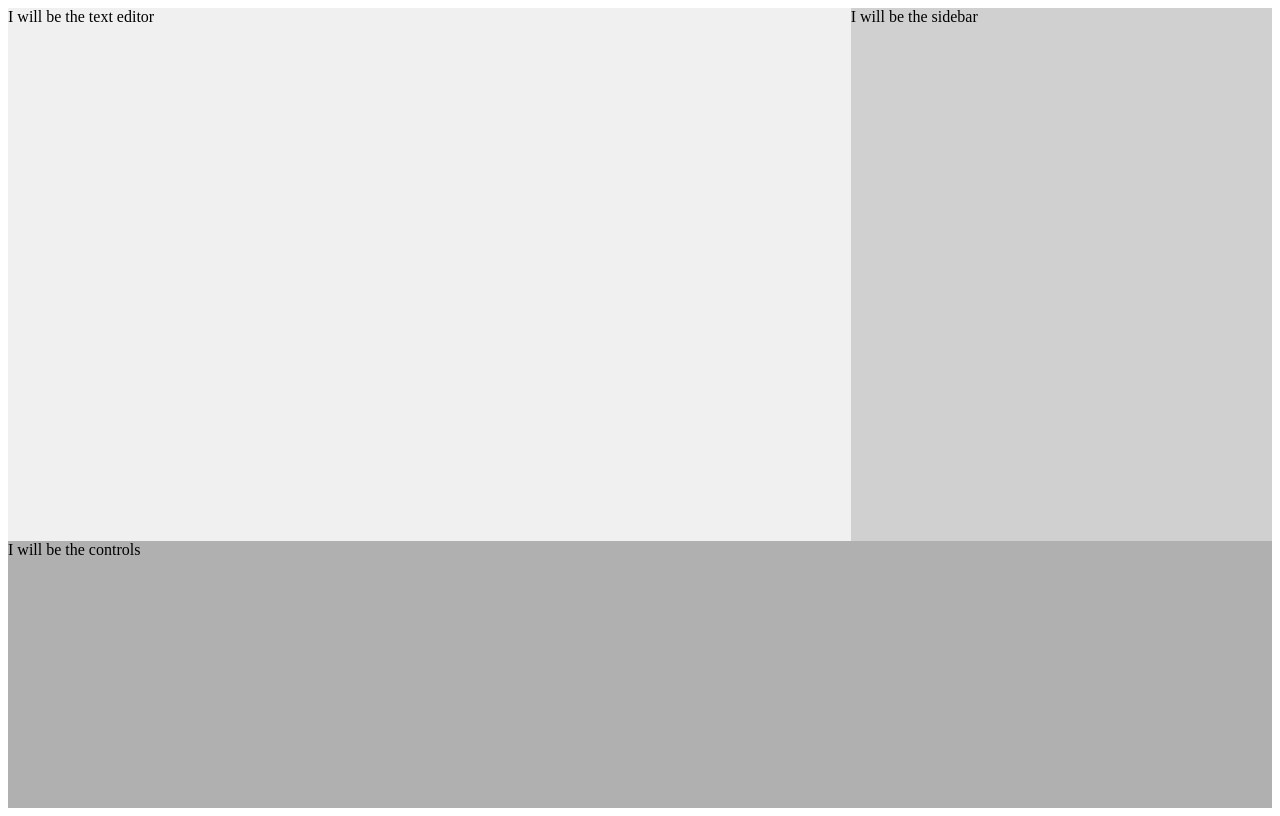
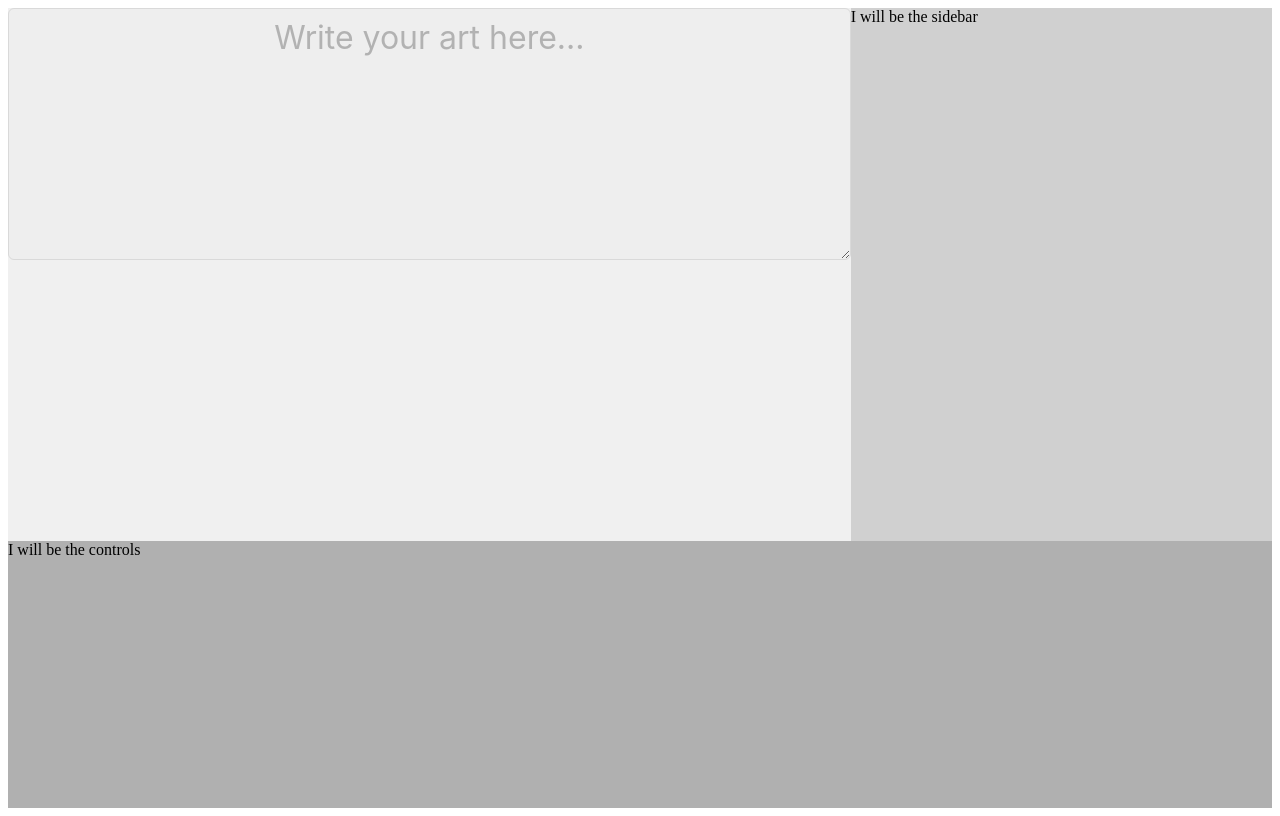
Before and after one commit to DomenicoSacco94/haiku-generator, a React (Vite) app: page / in a window 1280 px wide. Built offline with nearby package versions, Linux system fonts and the light colour scheme.

Commit message:
implementing syllable counting logic

```diff
--- a/package.json
+++ b/package.json
@@ -10,8 +10,10 @@
     "preview": "vite preview"
   },
   "dependencies": {
+    "antd": "^5.23.2",
     "react": "^18.3.1",
-    "react-dom": "^18.3.1"
+    "react-dom": "^18.3.1",
+    "syllables": "^2.2.0"
   },
   "devDependencies": {
     "@eslint/js": "^9.17.0",
--- a/src/App.css
+++ b/src/App.css
@@ -12,6 +12,29 @@
 .text-editor {
   flex: 2;
   background-color: #f0f0f0;
+  height: 100%;
+
+}
+
+.poem-area {
+  display: flex;
+  flex-direction: column;
+  height: 100%;
+
+}
+
+.poem-text-area {
+  flex: 1;
+  background-color: #eeeeee;
+  text-align: center;
+  font-size: 2em;
+}
+
+.poem-display-area {
+  flex: 1;
+  text-align: center;
+  padding: 20px;
+  font-size: 2em;
 }
 
 .side-bar {
--- a/src/components/TextEditor.tsx
+++ b/src/components/TextEditor.tsx
@@ -1,5 +1,70 @@
+import '../App.css';
+import TextArea from "antd/lib/input/TextArea";
+import {ChangeEvent, useState} from "react";
+import syllables from 'syllables';
+
 function TextEditor() {
-    return <span> I will be the text editor </span>
+    const [text, setText] = useState('');
+
+    const handleTextChange = (e: ChangeEvent<HTMLTextAreaElement>) => {
+        setText(e.target.value);
+    };
+
+    const getAnnotatedText = (text: string) => {
+        if (text.trim() === '') return null
+        const lines = text.split('\n'); // Split text into lines
+        return lines.map((line, lineIndex) => {
+            const words = line.split(/\s+/); // Split line into words
+            let totalSyllables = 0;
+
+            // Annotate each word with its syllable count
+            const annotatedWords = words.map((word, wordIndex) => {
+                if (word.trim() === '') return null; // Skip empty words
+                const wordSyllables = syllables(word);
+                totalSyllables += wordSyllables;
+
+                return (
+                    <span key={`word-${lineIndex}-${wordIndex}`} style={{marginRight: '8px'}}>
+                        {word}
+                        <span style={{fontSize: '0.5em', color: 'gray', marginLeft: '4px'}}>
+                            ({wordSyllables})
+                        </span>
+                    </span>
+                );
+            });
+
+            // Combine words and total syllables in a single line
+            return (
+                <div
+                    key={`line-${lineIndex}`}
+                    style={{
+                        display: 'flex',
+                        justifyContent: 'center',
+                        alignItems: 'center',
+                        marginBottom: '8px',
+                    }}
+                >
+                    <span style={{marginRight: '12px'}}>{annotatedWords}</span>
+                    <span style={{fontSize: '0.9em', color: 'red'}}>
+                        {totalSyllables}
+                    </span>
+                </div>
+            );
+        });
+    };
+
+    return (
+        <div className="poem-area">
+            <TextArea
+                className="poem-text-area"
+                value={text}
+                onChange={handleTextChange}
+                placeholder="Write your art here..."
+                rows={8}
+            />
+            <div className="poem-display-area">{getAnnotatedText(text)}</div>
+        </div>
+    );
 }
 
-export default TextEditor
+export default TextEditor;
```
Also changed, not shown: 1 other file (tests, documents, lock files or other folders).
